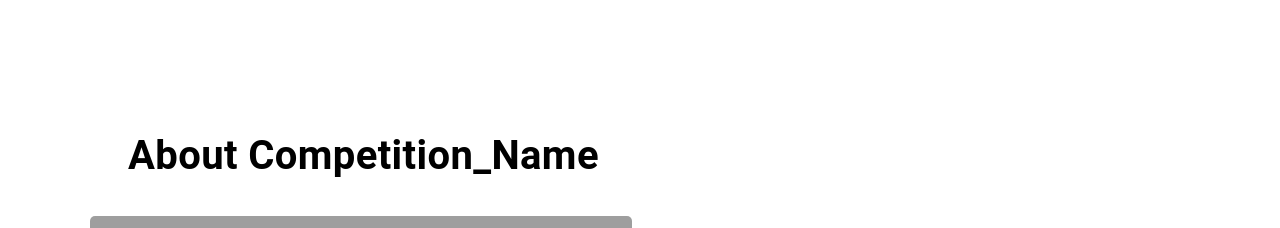
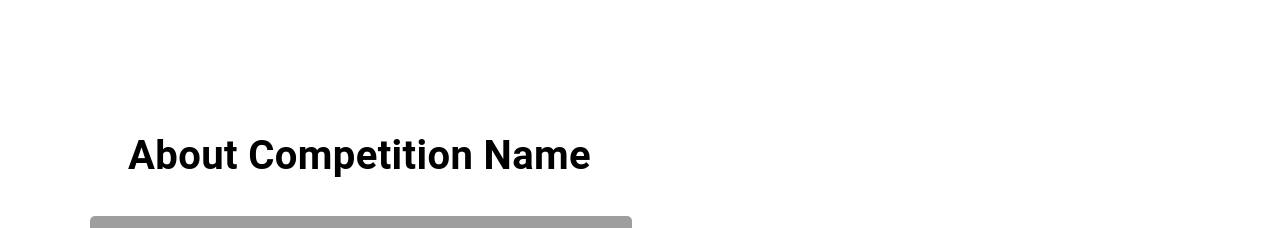
Before and after one commit to microsoftwala/spon, a React (Create React App) app: page /about in a window 1280 px wide. Shown: the part 1323-1551 px from the top of the page. Built offline with nearby package versions, Linux system fonts and the light colour scheme; grey boxes are pictures that could not be loaded.

Commit message:
Update About.jsx

```diff
--- a/src/components/About.jsx
+++ b/src/components/About.jsx
@@ -173,7 +173,7 @@ setTimeout(greet, 100);
             mt: "10%",fontWeight:"bold"
           }}
         >
-          About Competition_Name
+          About Competition Name
         </Typography>
 
         <Box
```
